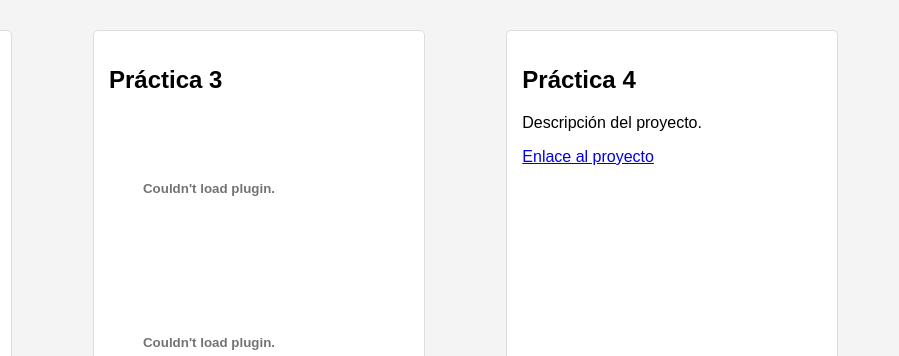
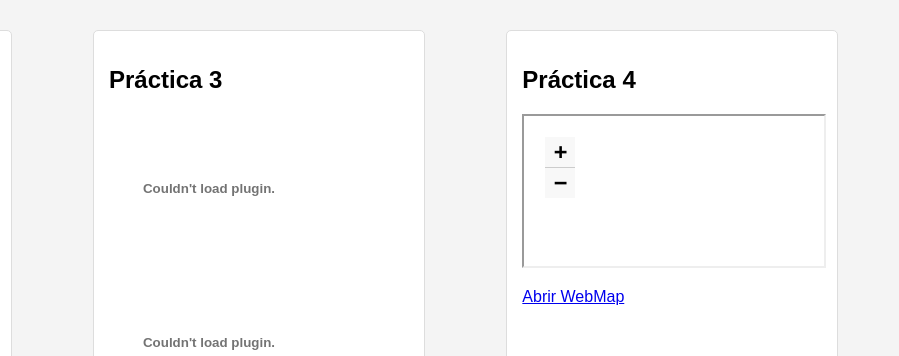
Before and after one commit to CarlosBotella/errorTIG, a plain HTML site: page index.html in a window 1280 px wide. Shown: the part 120-476 px from the top of the page, 381-1280 px from the left. Drawn offline with Linux system fonts and the light colour scheme; a script that the page names is missing.

Commit message:
Prac4 sin revisar

```diff
--- a/index.html
+++ b/index.html
@@ -103,8 +103,11 @@
 
         <div class="practica">
             <h2>Práctica 4</h2>
-            <p>Descripción del proyecto.</p>
-            <a href="#">Enlace al proyecto</a>
+            <iframe width="100%" height="fitBounds" src="prac4/Lobos.html"> </iframe>
+            <a href="prac4/Lobos.html" target=”_blank”>
+                <p>Abrir WebMap</p>
+            </a>
+
         </div>
 
         <div class="practica">
```
Also changed, not shown: prac4/Lobos.html (renamed from prac4/index.html).
